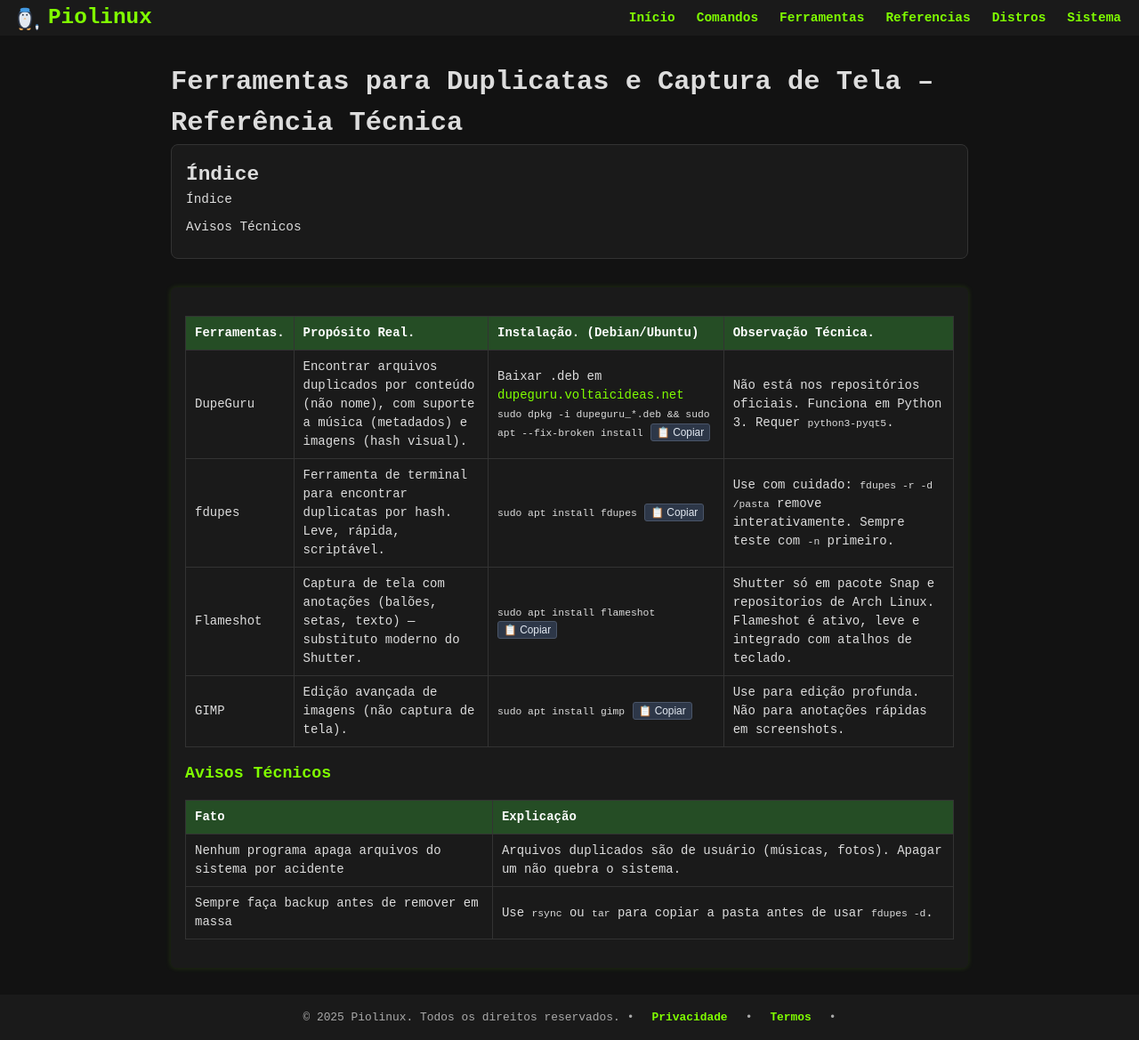
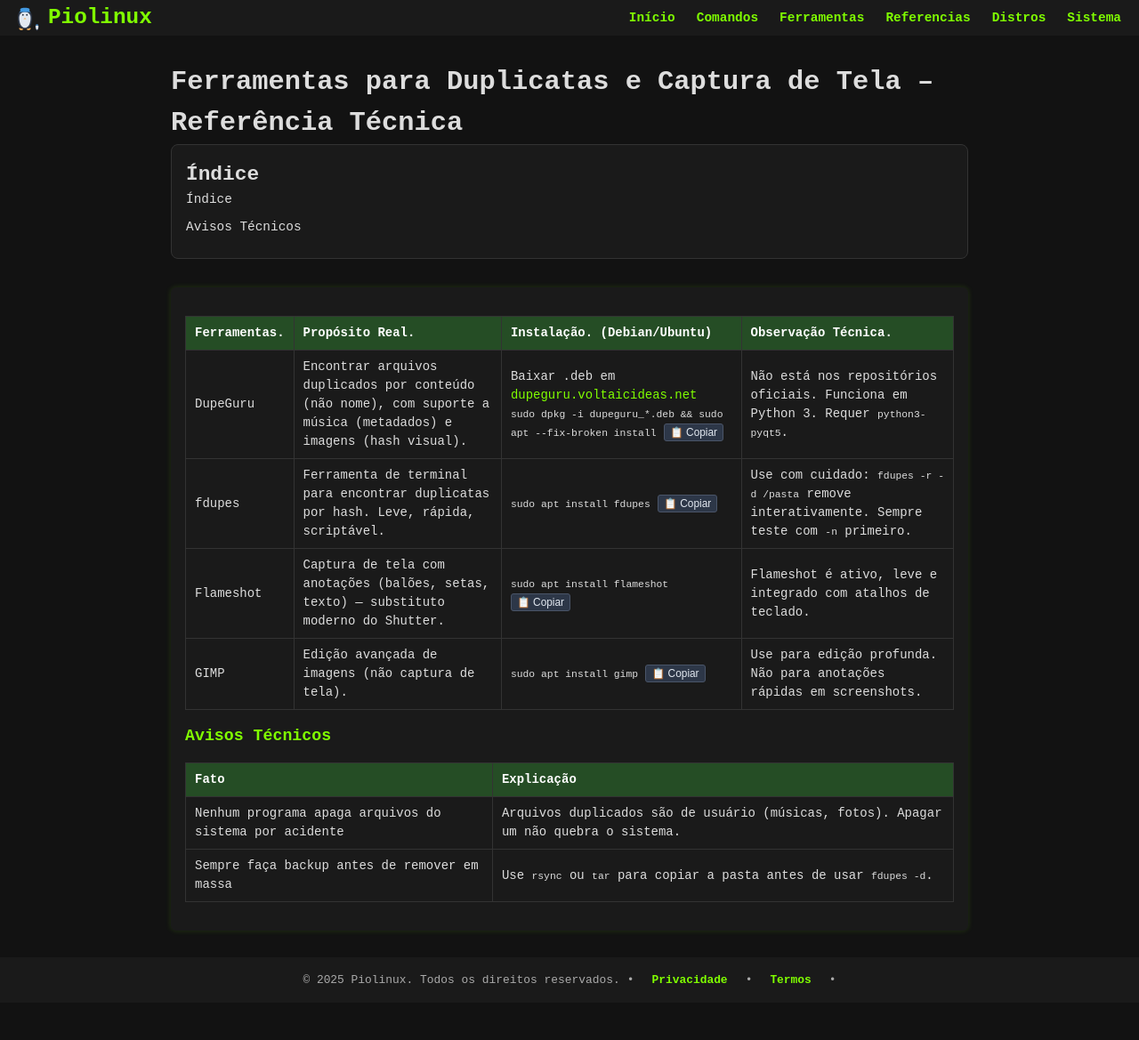
Before and after one commit to Piolinux/piolinux-site, a Jekyll site: the page built from _pages/_referencias/ferramentas-para-duplicatas-e-captura-de-tela-referencia-tecnica.md, in a window 1280 px wide. Shown: the whole page at 89% size. Built offline with Jekyll 4.4.1, drawn with Linux system fonts in a browser that asks for light colours; after the commit the page ends 1127 px from its top, so only the background shows below that.

Commit message:
Update ferramentas-para-duplicatas-e-captura-de-tela-referencia-tecnica.md

```diff
--- a/_pages/_referencias/ferramentas-para-duplicatas-e-captura-de-tela-referencia-tecnica.md
+++ b/_pages/_referencias/ferramentas-para-duplicatas-e-captura-de-tela-referencia-tecnica.md
@@ -51,7 +51,7 @@ tags: [dupeguru, shutter, ferramentas, linux, produtividade]
         <code>sudo apt install flameshot</code>
         <button class="copy-btn" data-command="sudo apt install flameshot">📋 Copiar</button>
       </td>
-      <td data-label="Observação Técnica">Shutter só em pacote Snap e repositorios de Arch Linux. Flameshot é ativo, leve e integrado com atalhos de teclado.</td>
+      <td data-label="Observação Técnica">Flameshot é ativo, leve e integrado com atalhos de teclado.</td>
     </tr>
     <tr>
       <td data-label="Ferramenta">GIMP</td>
```
